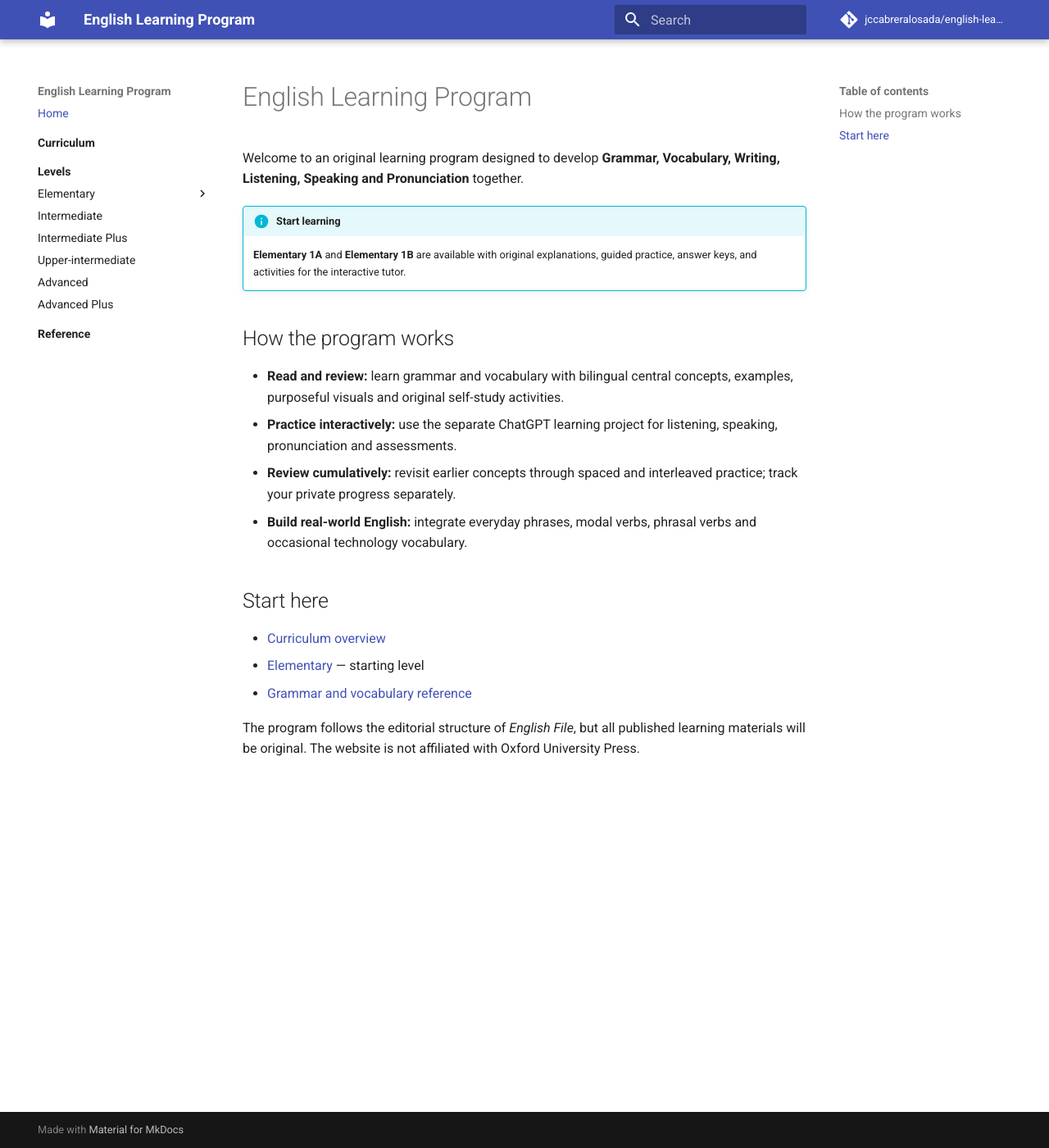
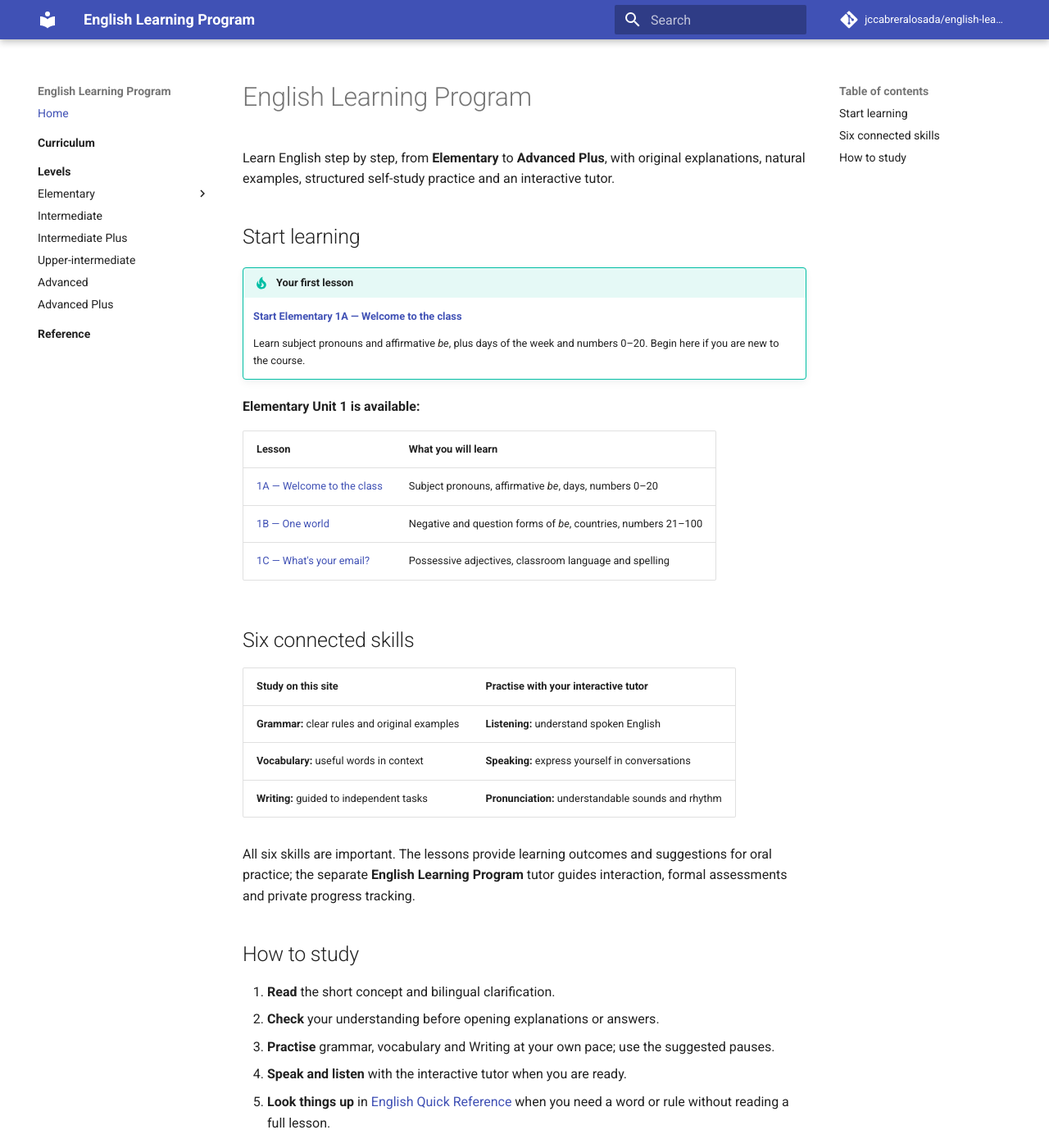
Before and after one commit to jccabreralosada/english-learning-course, an MkDocs documentation site: the page built from docs/index.md, in a window 1280 px wide and 1400 px high. Shown: the whole window at 82% size. Built offline with MkDocs 1.6.1 and Material for MkDocs 9.7.7, drawn with Linux system fonts in a browser that asks for light colours; comment, search, counter and statistics services are not loaded; some of the changed text lies outside the part shown.

Commit message:
docs(ux): align learner-focused landing and level overview wording

```diff
--- a/docs/index.md
+++ b/docs/index.md
@@ -1,21 +1,40 @@
 # English Learning Program
 
-Welcome to an original learning program designed to develop **Grammar, Vocabulary, Writing, Listening, Speaking and Pronunciation** together.
+Learn English step by step, from **Elementary** to **Advanced Plus**, with original explanations, natural examples, structured self-study practice and an interactive tutor.
 
-!!! info "Start learning"
-    **Elementary 1A** and **Elementary 1B** are available with original explanations, guided practice, answer keys, and activities for the interactive tutor.
+## Start learning
 
-## How the program works
+!!! tip "Your first lesson"
+    **[Start Elementary 1A — Welcome to the class](elementary/unit_01/lesson_a.md)**
 
-- **Read and review:** learn grammar and vocabulary with bilingual central concepts, examples, purposeful visuals and original self-study activities.
-- **Practice interactively:** use the separate ChatGPT learning project for listening, speaking, pronunciation and assessments.
-- **Review cumulatively:** revisit earlier concepts through spaced and interleaved practice; track your private progress separately.
-- **Build real-world English:** integrate everyday phrases, modal verbs, phrasal verbs and occasional technology vocabulary.
+    Learn subject pronouns and affirmative *be*, plus days of the week and numbers 0–20. Begin here if you are new to the course.
 
-## Start here
+**Elementary Unit 1 is available:**
 
-- [Curriculum overview](curriculum/index.md)
-- [Elementary](elementary/index.md) — starting level
-- [Grammar and vocabulary reference](reference/index.md)
+| Lesson | What you will learn |
+|---|---|
+| [1A — Welcome to the class](elementary/unit_01/lesson_a.md) | Subject pronouns, affirmative *be*, days, numbers 0–20 |
+| [1B — One world](elementary/unit_01/lesson_b.md) | Negative and question forms of *be*, countries, numbers 21–100 |
+| [1C — What's your email?](elementary/unit_01/lesson_c.md) | Possessive adjectives, classroom language and spelling |
 
-The program follows the editorial structure of *English File*, but all published learning materials will be original. The website is not affiliated with Oxford University Press.
+## Six connected skills
+
+| Study on this site | Practise with your interactive tutor |
+|---|---|
+| **Grammar:** clear rules and original examples | **Listening:** understand spoken English |
+| **Vocabulary:** useful words in context | **Speaking:** express yourself in conversations |
+| **Writing:** guided to independent tasks | **Pronunciation:** understandable sounds and rhythm |
+
+All six skills are important. The lessons provide learning outcomes and suggestions for oral practice; the separate **English Learning Program** tutor guides interaction, formal assessments and private progress tracking.
+
+## How to study
+
+1. **Read** the short concept and bilingual clarification.
+2. **Check** your understanding before opening explanations or answers.
+3. **Practise** grammar, vocabulary and Writing at your own pace; use the suggested pauses.
+4. **Speak and listen** with the interactive tutor when you are ready.
+5. **Look things up** in [English Quick Reference](reference/index.md) when you need a word or rule without reading a full lesson.
+
+You can explore the [seven course levels](curriculum/index.md). Lessons at later levels will appear progressively; the level descriptions are not evidence of completed coursework.
+
+The course follows the topic sequence of *English File Fourth Edition* where verified, but all public educational material is original. This site is not affiliated with Oxford University Press.
```
